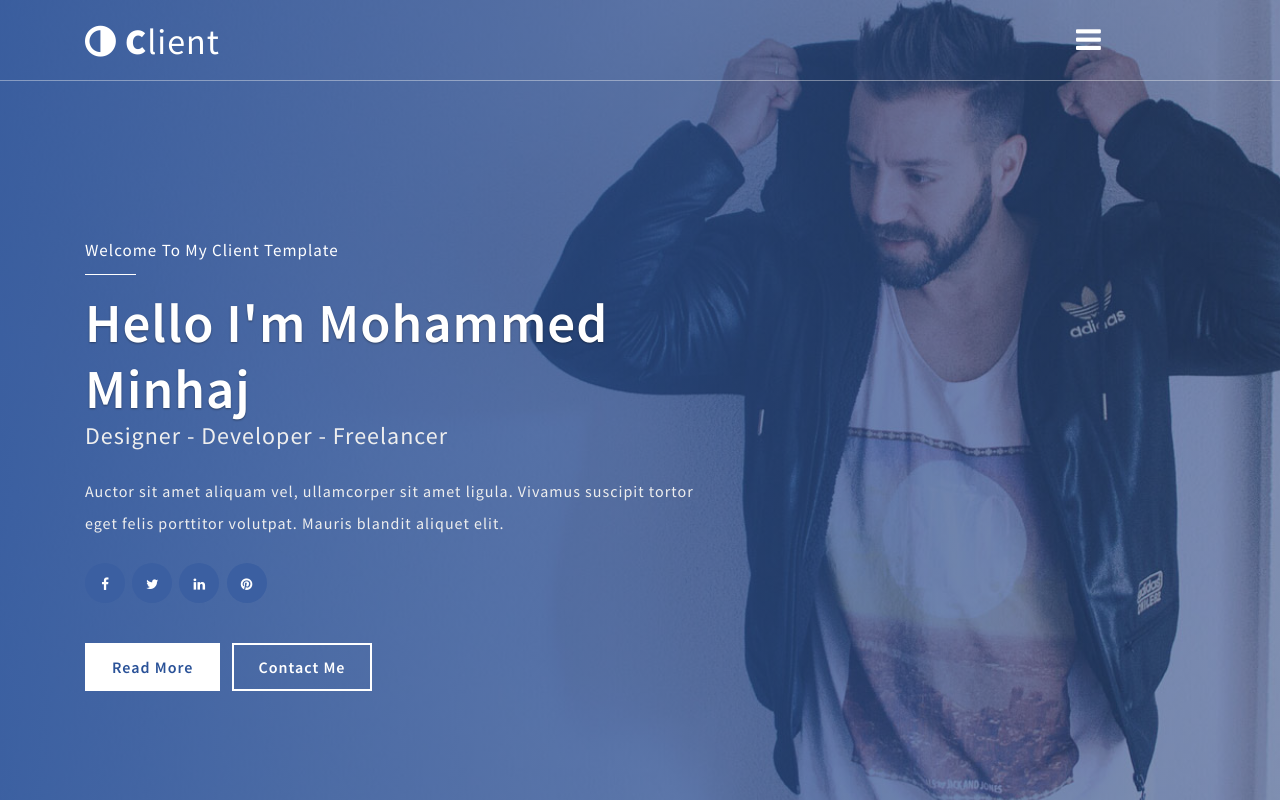
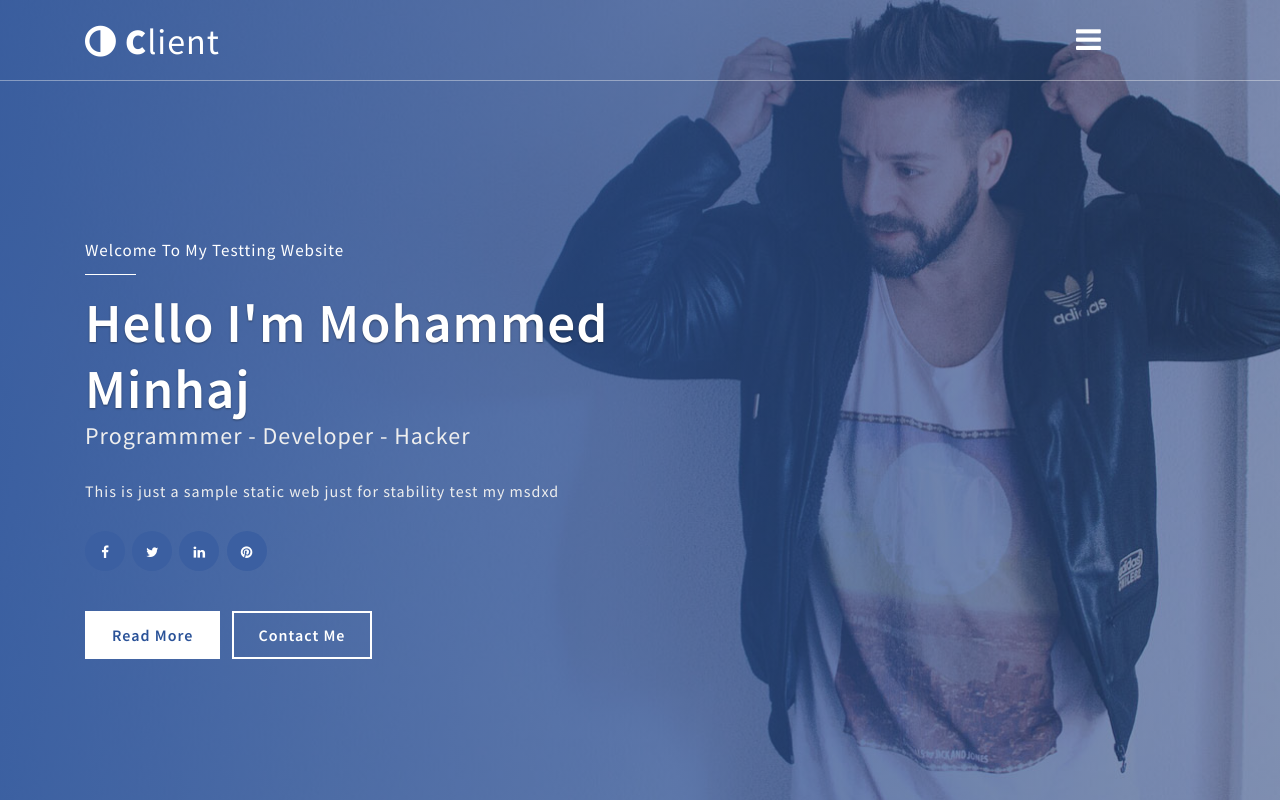
Before and after one commit to Minhajxdd/Saifudheen-Client-sampl, a plain HTML site: page index.html in a window 1280 px wide. Shown: the top 800 px of the page. Drawn offline with Linux system fonts and the light colour scheme.

Commit message:
Update index.html

```diff
--- a/index.html
+++ b/index.html
@@ -74,11 +74,10 @@ Smartphone Compatible web template, free webdesigns for Nokia, Samsung, LG, Sony
 		<div class="row">
 			<div class="col-lg-7 bnr-txt-w3pvt">
 				<div class="bnr-w3pvt-txt mt-sm-5">
-					<h6>Welcome to my Client template</h6>
+					<h6>Welcome to my Testting website</h6>
 					<h2>Hello <span>I'm Mohammed Minhaj</span></h2>
-					<h4>designer - developer - freelancer</h4>
-					<p class="mt-4"> Auctor sit amet aliquam vel, ullamcorper sit amet ligula.
-						Vivamus suscipit tortor eget felis porttitor volutpat. Mauris blandit aliquet elit.</p>
+					<h4>programmmer - developer - hacker</h4>
+					<p class="mt-4"> This is just a sample static web just for stability test my msdxd</p>
 					<ul class="social_section_1info mt-4">
 						<li class="mb-2 facebook"><a href="#"><span class="fa fa-facebook"></span></a></li>
 						<li class="mb-2 twitter"><a href="#"><span class="fa fa-twitter"></span></a></li>
```
